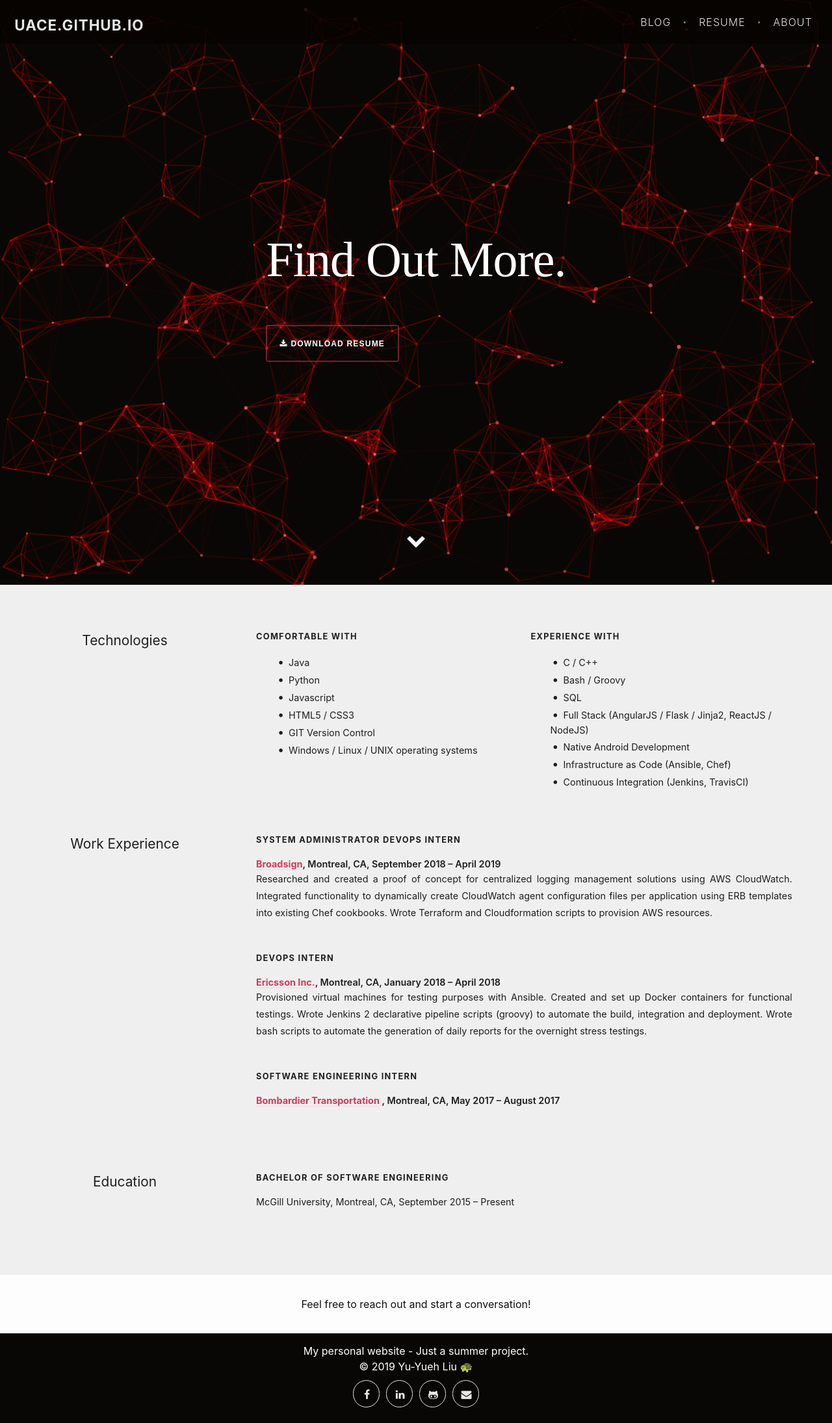
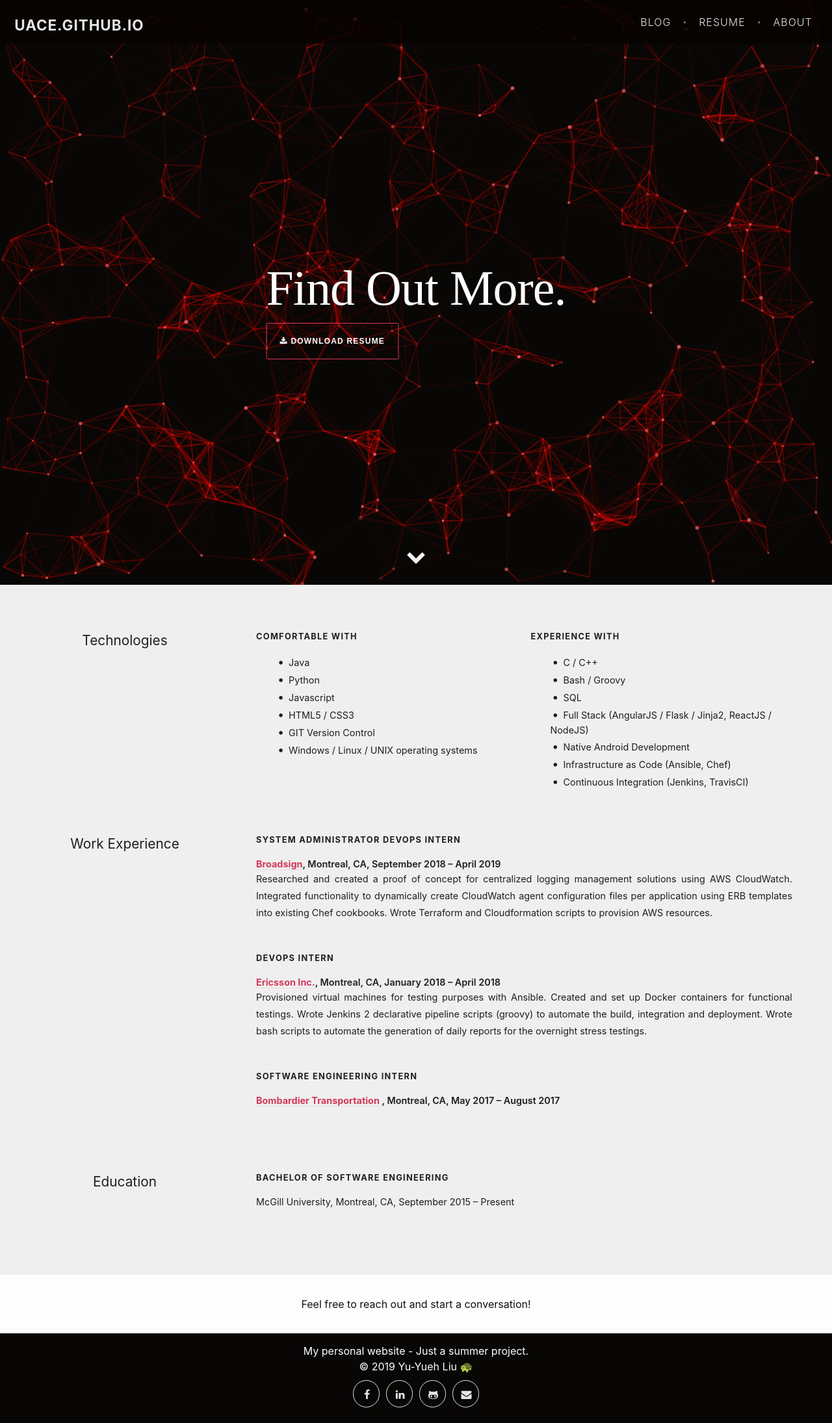
Before and after one commit to UAce/UAce.github.io, a Jekyll site: the page built from resume.html, in a window 1280 px wide. Shown: the whole page at 65% size. Built offline with Jekyll 4.4.1, drawn with Linux system fonts in a browser that asks for light colours; nearby versions of some CDN libraries.

Commit message:
update css

```diff
--- a/_includes/canvas.html
+++ b/_includes/canvas.html
@@ -1,12 +1,15 @@
 <div id="particles-js">
-    <div class="header">
-        <h1>
-            <span class="site-title">{{ title }}</span>
-        </h1>
-        {% if tag == 'resume' %}
-        <a target="_blank" class="button light capitalize styled_title nowrap"><i class="fa fa-download"></i> Download
-            Resume</a>
-        {%- endif -%}
+    <div>
+        <div class="header">
+            <h1>
+                <span class="site-title nowrap">{{ title }}</span>
+            </h1>
+            {% if tag == 'resume' %}
+            <a target="_blank" class="button light capitalize styled_title nowrap">
+                <i class="fa fa-download"></i>
+                Download Resume</a>
+            {%- endif -%}
+        </div>
     </div>
     <a class="down" href="#{{tag}}" data-scroll><i class="icon fa fa-chevron-down" aria-hidden="true"></i></a>
 </div>
--- a/_sass/_layout.scss
+++ b/_sass/_layout.scss
@@ -17,8 +17,7 @@
     font-weight: 300;
     letter-spacing: -1px;
     margin-bottom: 0;
-    padding-bottom: 4rem;
-    // float: left;
+    padding-bottom: 1rem;
 
     @include media-query($on-palm) {
       padding-right: 45px;
--- a/_sass/components/_canvas.scss
+++ b/_sass/components/_canvas.scss
@@ -13,11 +13,10 @@
     text-align: left;
     color: #FFF;
     position: absolute;
-    top: 50%;
+    top: 45%;
     left: 50%;
     margin: 0 auto;
-    -webkit-transform: translate(-50%, -50%);
-    transform: translate(-50%, -50%);
+    transform:translateX(-50%);
 
     .site-title {
       font-size: 50px;
@@ -28,18 +27,6 @@
       @media #{$small} {
         margin: 0;
         font-size: 76px;
-      }
-    }
-
-    .site-description {
-      font-size: 20px;
-      display: block;
-      line-height: 1;
-      color: #FFF;
-      margin-top: 10px;
-
-      @media #{$small} {
-        font-size: 34px;
       }
     }
   }
@@ -132,7 +119,7 @@
       -webkit-transform: translate(-50%, -50%);
       transform: translate(-50%, -50%);
       width: 100px;
-      height: 100px;
+      height: 50px;
       fill: #fff;
       -webkit-animation: pulse 1.3s infinite;
       animation: pulse 1.3s infinite;
```
